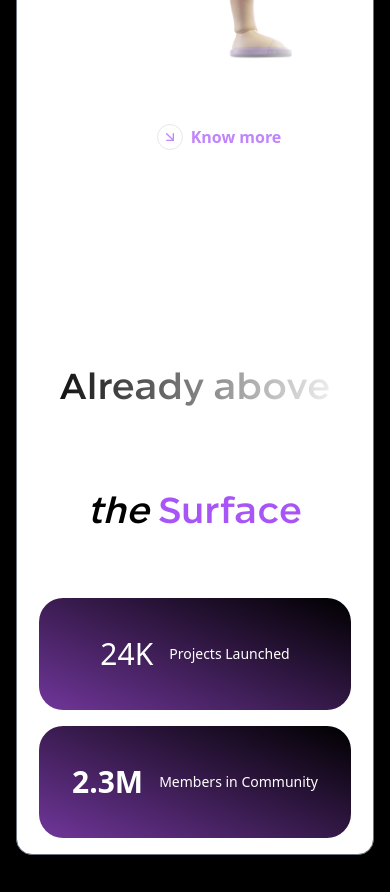
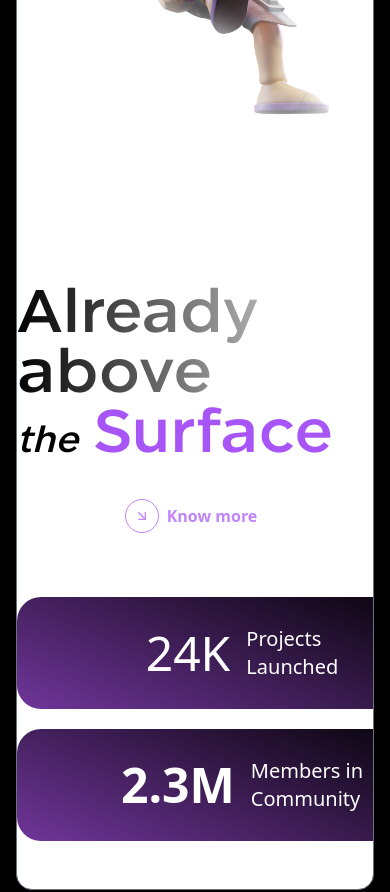
Before and after one commit to Vinod3d/Astonaut, a React (Vite) app: page / in a window 390 px wide. Shown: the part 3120-4012 px from the top of the page. Built offline with nearby package versions, Linux system fonts and the light colour scheme.

Commit message:
Achievement section made responsive

```diff
--- a/src/components/Achievement.jsx
+++ b/src/components/Achievement.jsx
@@ -5,33 +5,43 @@ const Achievement = () => {
     return (
         <div className='achievement relative px-4 md:px-8 pb-10 max-w-align-element m-auto'>
             <div className=" border border-gray-500 rounded-2xl bg-white text-white overflow-hidden">
-                <div className="md:h-[650px] flex flex-col md:flex-row items-center justify-between">
-                    <div className="md:w-[35%] md:h-[100%] flex justify-between flex-col  p-4 md:p-8">
+                <div className="md:h-[650px] flex flex-col justify-center py-5">
+                    <div className="">
                         <div className="text-center md:text-left">
-                            <h2 className='text-gradient font-main-bold font-semibold text-5xl absolute top-24 md:text-[6vw] md:ml-20 mb-4'>We're Not new,</h2>
-                            <img src={pose2} alt="Animated Character" className="md:absolute md:top-[-50px] w-full md:w-[37rem] ml-0" />
-                        </div>
-                        <div className="flex justify-center md:justify-start">
-                            <button className="text-purple-400 font-semibold px-6 inline-flex items-center pb-16 pl-20">
-                                <span className='border rounded-full p-1'><FiArrowDownRight className='text-base' /></span>
-                                <span className='px-2'>Know more</span>
-                            </button>
+                            <h2 className='text-gradient font-main-bold font-semibold text-6xl  md:text-[6vw] md:ml-20 md:mt-0 mt-14'>We're Not new,</h2>
                         </div>
                     </div>
-                    <div className="md:w-[65%] flex flex-col justify-center  md:h-[100%] p-4 md:p-8">
-                        <div className="flex flex-col gap-16 md:gap-24 text-center mt-10 md:text-left">
-                            <div className="textContent">
-                                <h2 className="text-gradient font-main-bold text-4xl md:text-[6vw] my-16">Already above</h2>
-                                <h2 className='text-4xl md:text-[6vw] text-purple-500 font-main-bold'><span className="text-black md:text-[5vw] italic">the</span> Surface</h2>
+                    <div className=" flex flex-col md:flex-row justify-between ">
+                        <div className="md:w-[40%]">
+                            <div className="w-96 h-96 md:w-0 md:h-0">
+                                <img src={pose2} alt="Animated Character" className="absolute w-[550px] -mt-48 md:-mt-52" />
                             </div>
-                            <div className="flex flex-col md:flex-row justify-center md:justify-start space-y-4 md:space-y-0 md:space-x-4">
-                                <div className='flex justify-center items-center gap-4 h-28 w-full md:w-72 p-6 md:p-10 grad-2 rounded-3xl'>
-                                    <p className="text-3xl md:text-5xl font-normal">24K</p>
-                                    <p className="text-sm md:text-lg">Projects Launched</p>
+                        </div>
+                        <div className="textContent md:w-[60%] m-auto">
+                            <h2 className="text-gradient font-main-bold text-6xl md:text-[6vw] ">Already above</h2>
+                            <h2 className='text-6xl md:text-[6vw] text-purple-500 font-main-bold'><span className="text-black md:text-[5vw] text-4xl italic">the</span> Surface</h2>
+                        </div>
+                    </div>
+                    <div className="md:mt-28 md:mb-0 mb-7">
+                        <div className="flex flex-col md:flex-row md:justify-between">
+                            <button className="text-purple-400 font-semibold px-6 inline-flex items-center mt-8 pb-16 md:pl-20 m-auto">
+                                <span className='border rounded-full p-2 border-purple-400'><FiArrowDownRight className='text-base' /></span>
+                                 <span className='px-2'>Know more</span>
+                            </button>
+                            <div className="flex flex-col gap-5 lg:flex-row justify-center md:justify-start   m-auto md:mr-16 ">
+                                <div className='flex justify-center items-center gap-4 h-28 w-[450px] md:w-72 p-6 md:p-10 grad-2 rounded-3xl'>
+                                    <p className="text-5xl md:text-5xl font-normal">24K</p>
+                                    <div className='text-left'>
+                                        <p className="text-xl md:text-lg">Projects</p>
+                                        <p className="text-xl md:text-lg">Launched</p>
+                                    </div>
                                 </div>
-                                <div className='flex justify-center items-center gap-4 h-28 w-full md:w-72 p-6 md:p-8 grad-2 rounded-3xl'>
-                                    <p className="text-3xl md:text-5xl font-semibold">2.3M</p>
-                                    <p className="text-sm md:text-lg">Members in Community</p>
+                                <div className='flex justify-center items-center gap-4 h-28 w-[450px] md:w-72 p-6 md:p-8 grad-2 rounded-3xl '>
+                                    <p className="text-5xl md:text-5xl font-semibold">2.3M</p>
+                                    <div>
+                                        <p className="text-xl md:text-lg">Members in</p>
+                                        <p className="text-xl md:text-lg"> Community</p>
+                                    </div>
                                 </div>
                                 <button className="h-28 w-28 bg-purple-500 hover:bg-purple-600 hidden lg:block text-white font-bold p-2 rounded-3xl">
                                     <FiArrowDownRight className='text-5xl md:text-7xl m-auto' />
@@ -41,10 +51,108 @@ const Achievement = () => {
                     </div>
                 </div>
             </div>
-
-
         </div>
     );
 }
 
 export default Achievement;
+
+
+
+
+
+
+
+
+
+
+
+
+
+
+
+
+
+
+
+
+
+
+
+
+
+
+
+
+
+
+
+
+
+
+
+
+
+
+
+
+
+
+
+// import { FiArrowDownRight } from 'react-icons/fi';
+// import pose2 from '../assets/pose2.png';
+
+// const Achievement = () => {
+//     return (
+//         <div className='achievement relative px-4 md:px-8 pb-10 max-w-align-element m-auto'>
+//             <div className=" border border-gray-500 rounded-2xl bg-white text-white overflow-hidden">
+//                 <div className="md:h-[650px] flex flex-col md:flex-row items-center justify-between">
+//                     <div className="md:w-[35%] md:h-[100%] flex justify-between flex-col  p-4 md:p-8">
+//                         <div className="text-center md:text-left">
+//                             <h2 className='text-gradient font-main-bold font-semibold text-5xl absolute top-24 md:text-[6vw] md:ml-20 mb-4'>We're Not new,</h2>
+//                             <img src={pose2} alt="Animated Character" className="md:absolute md:top-[-50px] w-full md:w-[37rem] ml-0" />
+//                         </div>
+//                         <div className="flex justify-center md:justify-start">
+//                             <button className="text-purple-400 font-semibold px-6 inline-flex items-center pb-16 pl-20">
+//                                 <span className='border rounded-full p-1'><FiArrowDownRight className='text-base' /></span>
+//                                 <span className='px-2'>Know more</span>
+//                             </button>
+//                         </div>
+//                     </div>
+//                     <div className="md:w-[65%] w-[100%] flex flex-col justify-center  md:h-[100%] p-4 md:p-8">
+//                         <div className="flex flex-col gap-16 md:gap-24 text-center mt-10 md:text-left">
+//                             <div className="textContent">
+//                                 <h2 className="text-gradient font-main-bold text-4xl md:text-[6vw] my-5">Already above</h2>
+//                                 <h2 className='text-4xl md:text-[6vw] text-purple-500 font-main-bold'><span className="text-black md:text-[5vw] italic">the</span> Surface</h2>
+//                             </div>
+//                             <div className="flex flex-col gap-5 lg:flex-row justify-center md:justify-start space-y-4 md:space-y-0 m-auto md:space-x-4">
+//                                 <div className='flex justify-center items-center gap-4 h-28 w-[450px] md:w-72 p-6 md:p-10 grad-2 rounded-3xl'>
+//                                     <p className="text-5xl md:text-5xl font-normal">24K</p>
+//                                     <div className='text-left'>
+//                                         <p className="text-xl md:text-lg">Projects</p>
+//                                         <p className="text-xl md:text-lg">Launched</p>
+//                                     </div>
+//                                 </div>
+//                                 <div className='flex justify-center items-center gap-4 h-28 w-[450px] md:w-72 p-6 md:p-8 grad-2 rounded-3xl'>
+//                                     <p className="text-5xl md:text-5xl font-semibold">2.3M</p>
+//                                     <div>
+//                                     <p className="text-xl md:text-lg">Members in</p>
+//                                     <p className="text-xl md:text-lg"> Community</p>
+
+//                                     </div>
+//                                 </div>
+//                                 <button className="h-28 w-28 bg-purple-500 hover:bg-purple-600 hidden lg:block text-white font-bold p-2 rounded-3xl">
+//                                     <FiArrowDownRight className='text-5xl md:text-7xl m-auto' />
+//                                 </button>
+//                             </div>
+//                         </div>
+//                     </div>
+//                 </div>
+//             </div>
+
+
+//         </div>
+//     );
+// }
+
+// export default Achievement;
--- a/src/index.css
+++ b/src/index.css
@@ -71,7 +71,6 @@ h1 {
   background-clip: text;
   -webkit-text-fill-color: transparent;
   text-fill-color: transparent;
-  padding: 20px;
 }
 
 .text-gradient2 {
```
